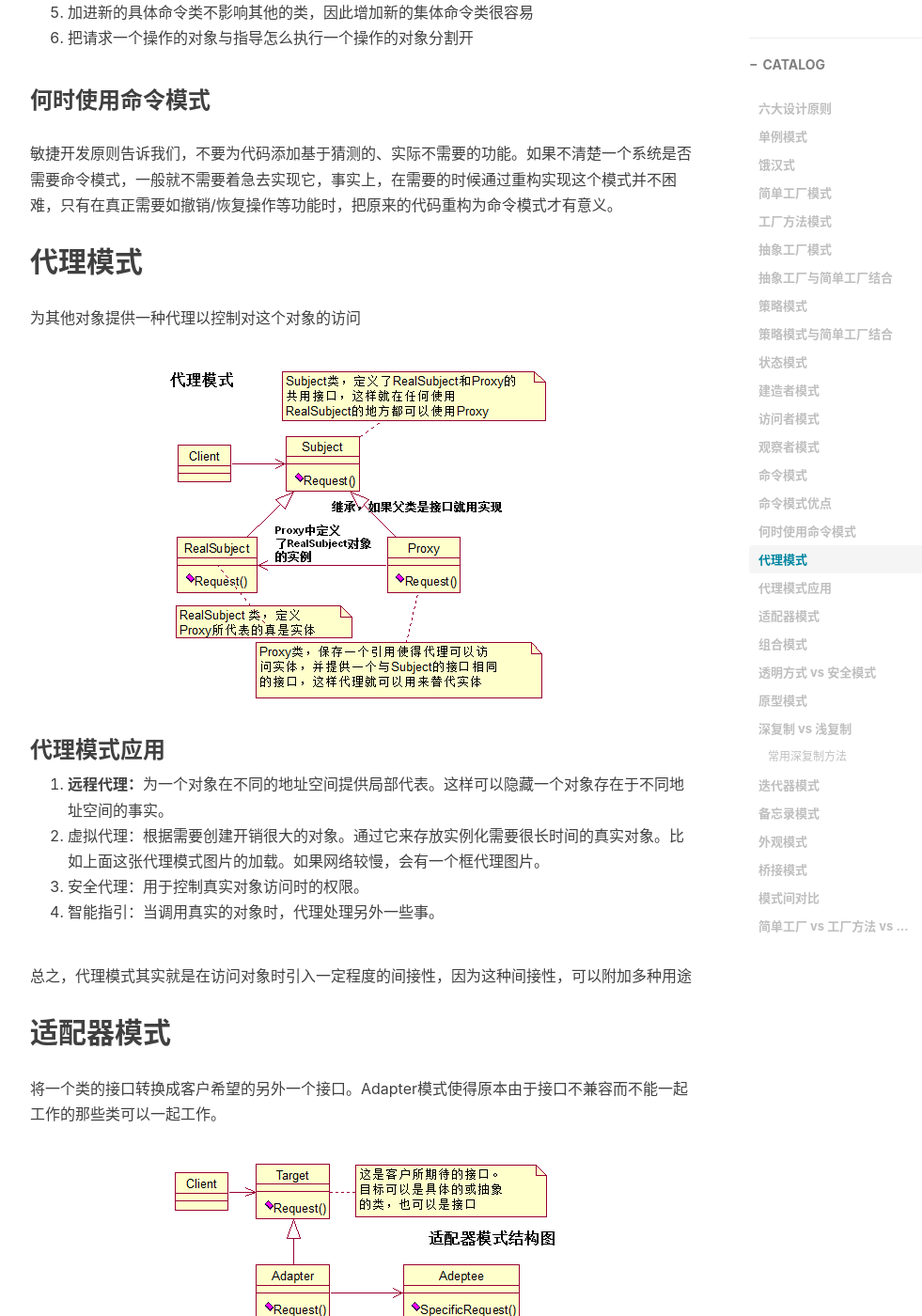
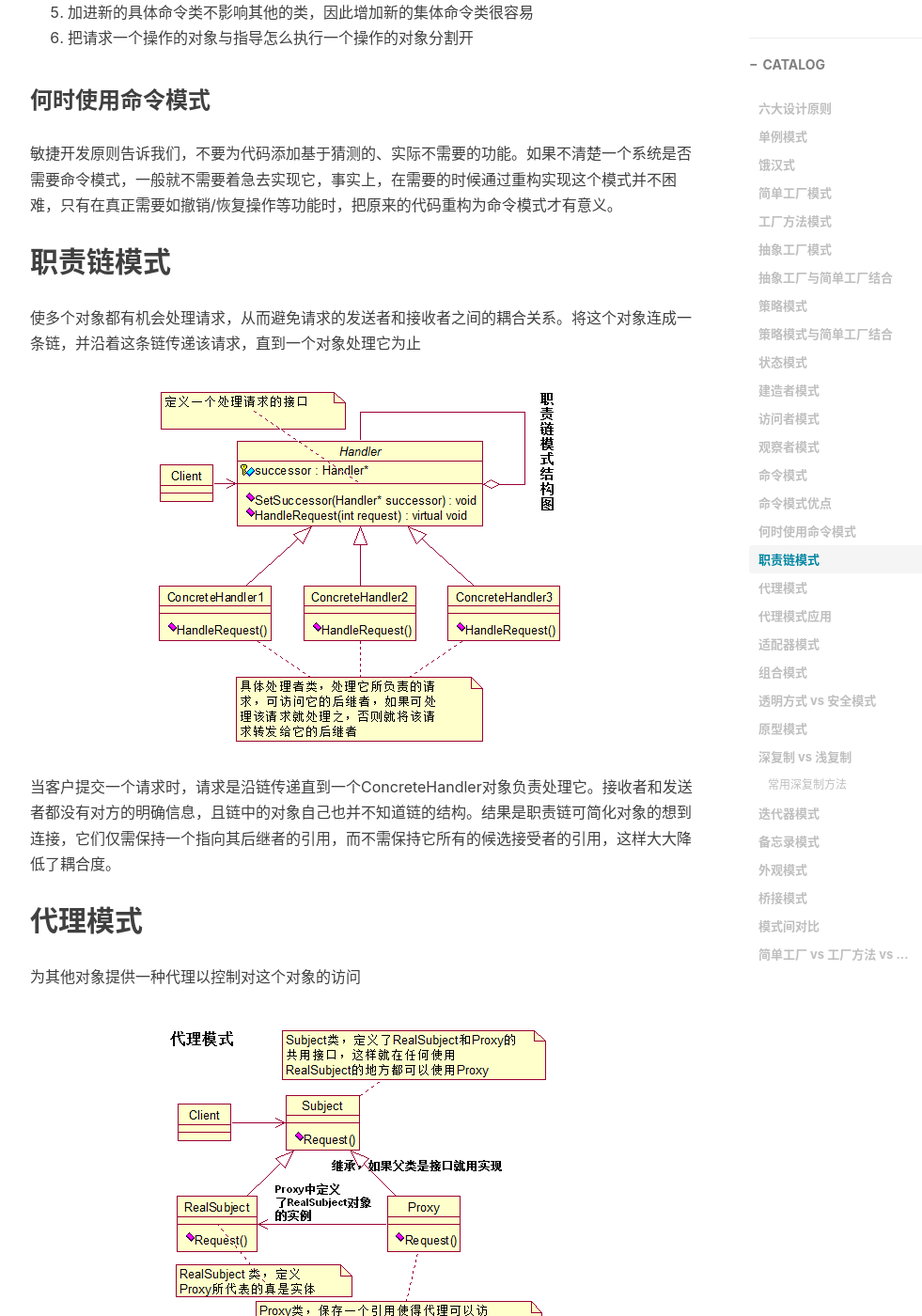
Before and after one commit to StephenRi/StephenRi.github.io, a Jekyll site: the page built from _posts/2020-05-24-[Java]设计模式.md, in a window 1280 px wide and 1400 px high, scrolled down 8174 px. Shown: the whole window at 94% size, without its empty margins (233-1214 px from the left). Built offline with Jekyll 4.4.1, drawn with Linux system fonts in a browser that asks for light colours; nearby versions of some CDN libraries; comment, search, counter and statistics services are not loaded.

Commit message:
add pattern

```diff
--- a/_posts/2020-05-24-[Java]设计模式.md
+++ b/_posts/2020-05-24-[Java]设计模式.md
@@ -132,6 +132,14 @@ public class Singleton {
 
 敏捷开发原则告诉我们，不要为代码添加基于猜测的、实际不需要的功能。如果不清楚一个系统是否需要命令模式，一般就不需要着急去实现它，事实上，在需要的时候通过重构实现这个模式并不困难，只有在真正需要如撤销/恢复操作等功能时，把原来的代码重构为命令模式才有意义。
 
+## 职责链模式
+
+使多个对象都有机会处理请求，从而避免请求的发送者和接收者之间的耦合关系。将这个对象连成一条链，并沿着这条链传递该请求，直到一个对象处理它为止
+
+![职责链模式]({{site.baseurl}}/img/imgInBlog/pattern18.png)
+
+当客户提交一个请求时，请求是沿链传递直到一个ConcreteHandler对象负责处理它。接收者和发送者都没有对方的明确信息，且链中的对象自己也并不知道链的结构。结果是职责链可简化对象的想到连接，它们仅需保持一个指向其后继者的引用，而不需保持它所有的候选接受者的引用，这样大大降低了耦合度。
+
 ## 代理模式
 
 为其他对象提供一种代理以控制对这个对象的访问
```
Also changed, not shown: img/imgInBlog/pattern18.png (added).
